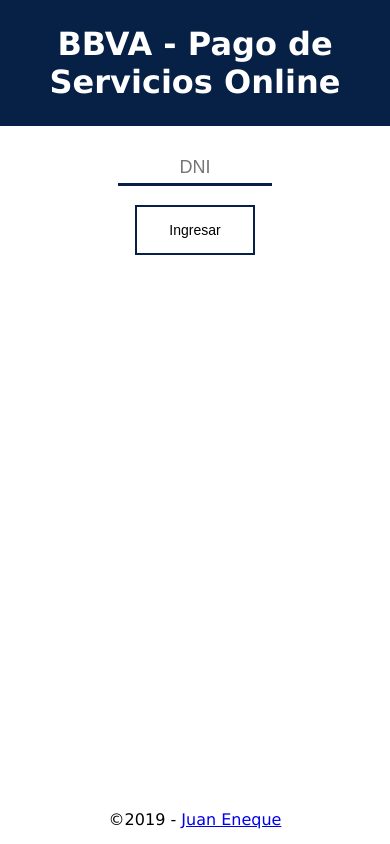
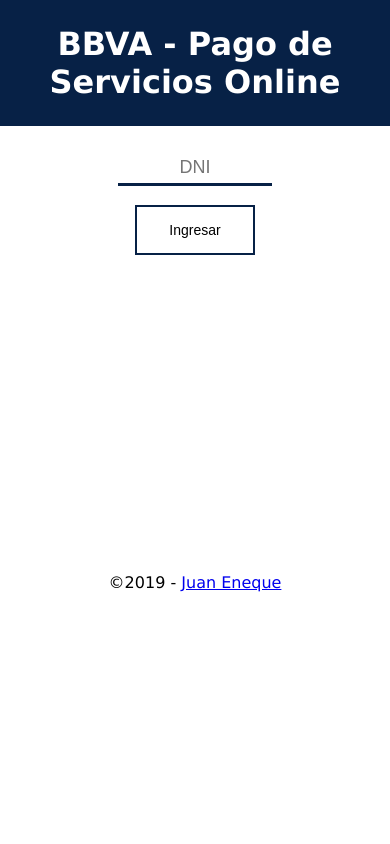
Before and after one commit to JuanSW18/WebRetoBBVA, a plain HTML site: page index.html in a window 390 px wide. Drawn offline with nearby package versions, Linux system fonts and the light colour scheme.

Commit message:
footer responsive

```diff
--- a/css/style.css
+++ b/css/style.css
@@ -85,6 +85,7 @@ footer{
     }
 
     footer{
-        margin-top: 50px;
+        position: static;
+        margin-top: 75%;
     }
 }
```
